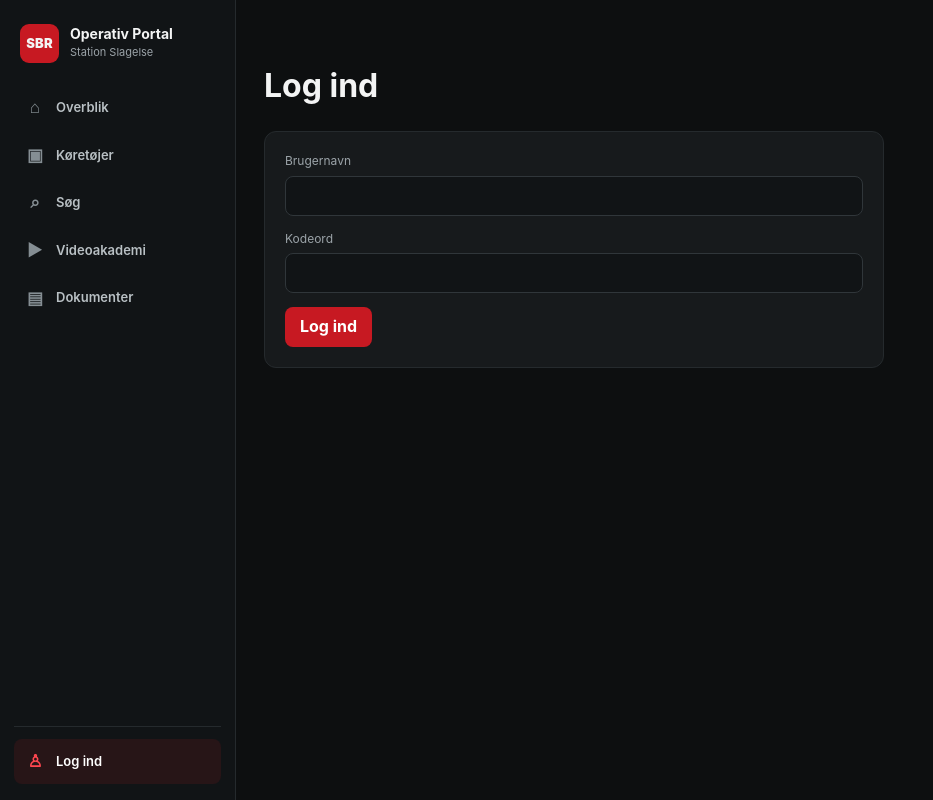
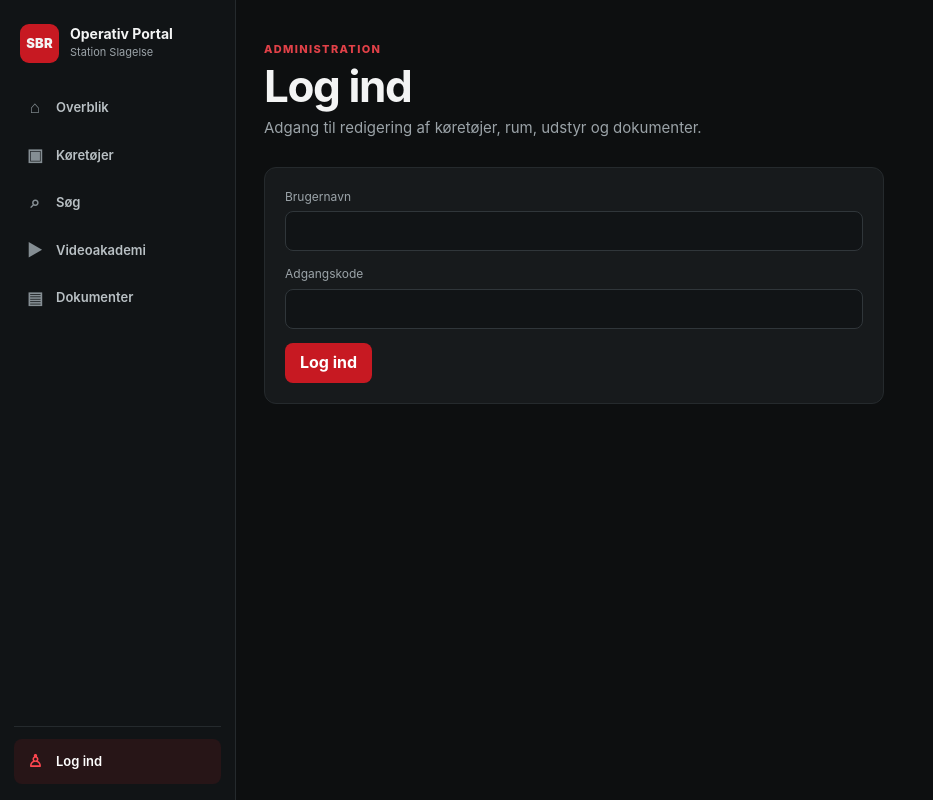
Before and after one commit to flr45/Pakkeliste_SBR, a FastAPI app: page /login in a window 1280 px wide. Shown: the whole page, without its empty margins (0-933 px from the left). Run offline with FastAPI, Linux system fonts and the light colour scheme.

Commit message:
Restyle login as portal page

```diff
--- a/templates/login.html
+++ b/templates/login.html
@@ -1,10 +1,18 @@
 {% extends "base.html" %}
+{% block title %}Log ind · SBR Operativ Portal{% endblock %}
 {% block content %}
-<h1>Log ind</h1>
+<header class="page-header">
+  <div>
+    <p class="kicker">Administration</p>
+    <h1>Log ind</h1>
+    <p class="lead">Adgang til redigering af køretøjer, rum, udstyr og dokumenter.</p>
+  </div>
+</header>
+
 {% if msg %}<p class="msg">{{ msg }}</p>{% endif %}
 <form method="post" class="card">
-  <label>Brugernavn <input name="username" required></label>
-  <label>Kodeord <input name="password" type="password" required></label>
+  <label>Brugernavn<input name="username" autocomplete="username" required></label>
+  <label>Adgangskode<input name="password" type="password" autocomplete="current-password" required></label>
   <button type="submit">Log ind</button>
 </form>
 {% endblock %}
```
